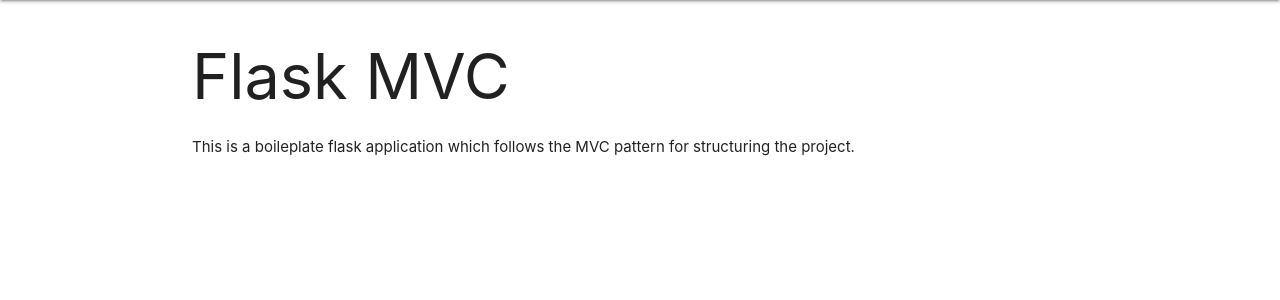
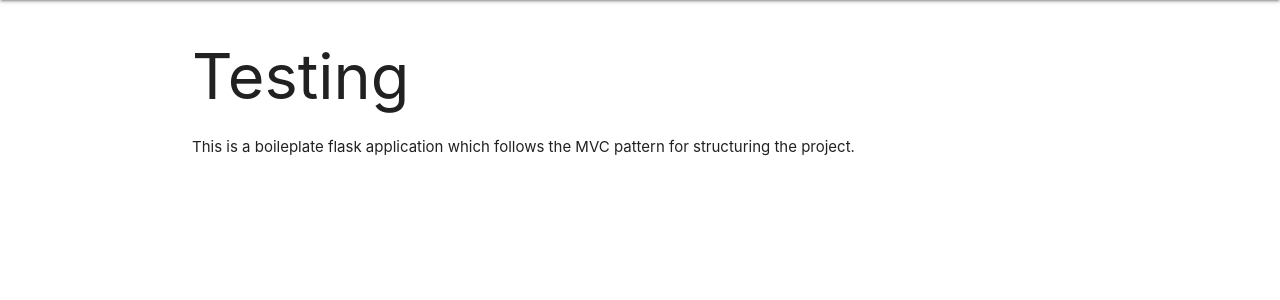
Before and after one commit to INFO2602-Team200/JustGym, a Flask app: template App/templates/test.html in a window 1280 px wide. Shown: the part 64-364 px from the top of the page. Run offline with Flask 3, Linux system fonts and the light colour scheme; the template is opened without the code that fills it, so the values that code supplies are empty.

Commit message:
test commit2

```diff
--- a/App/templates/test.html
+++ b/App/templates/test.html
@@ -5,6 +5,6 @@
 {{ super() }}
 
 {% block content %}
-    <h1>Flask MVC</h1>
+    <h1>Testing</h1>
     <p>This is a boileplate flask application which follows the MVC pattern for structuring the project.</p>
-{% endblock %}/workspace/JustGym/App/templates/test.html
+{% endblock %}
```
